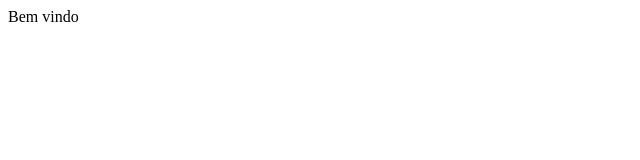
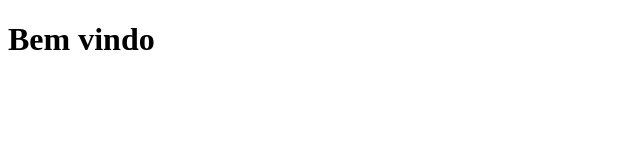
Before and after one commit to LuizGambalonga/Controll-Git, a plain HTML site: page index.html in a window 1280 px wide. Shown: the whole page, without its empty margins (0-640 px from the left). Drawn offline with Linux system fonts and the light colour scheme.

Commit message:
Incluindo elemento h1

```diff
--- a/index.html
+++ b/index.html
@@ -9,6 +9,6 @@
 
 </head>
 <body>
-    Bem vindo
+    <h1>Bem vindo</h1>
 </body>
 </html>
```
